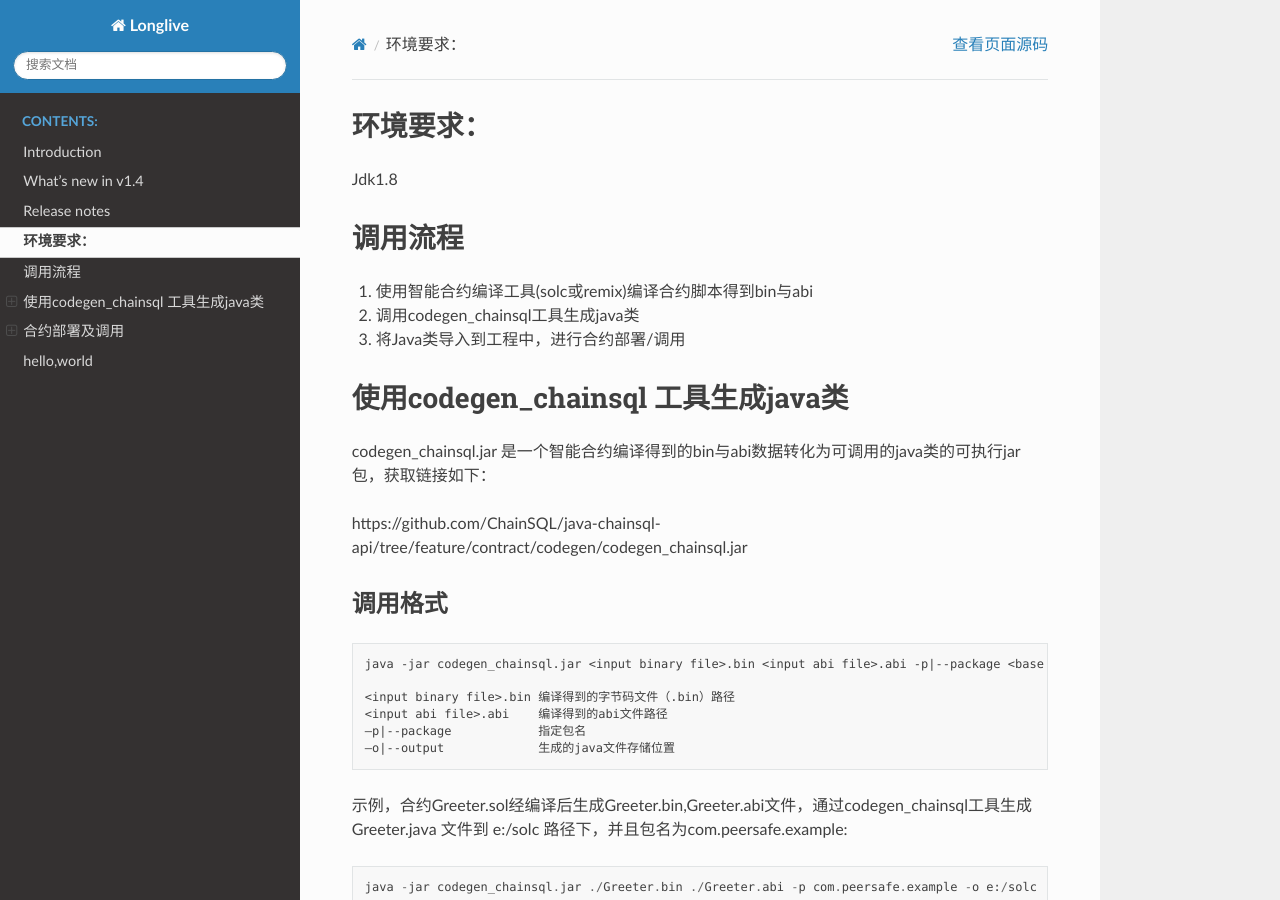
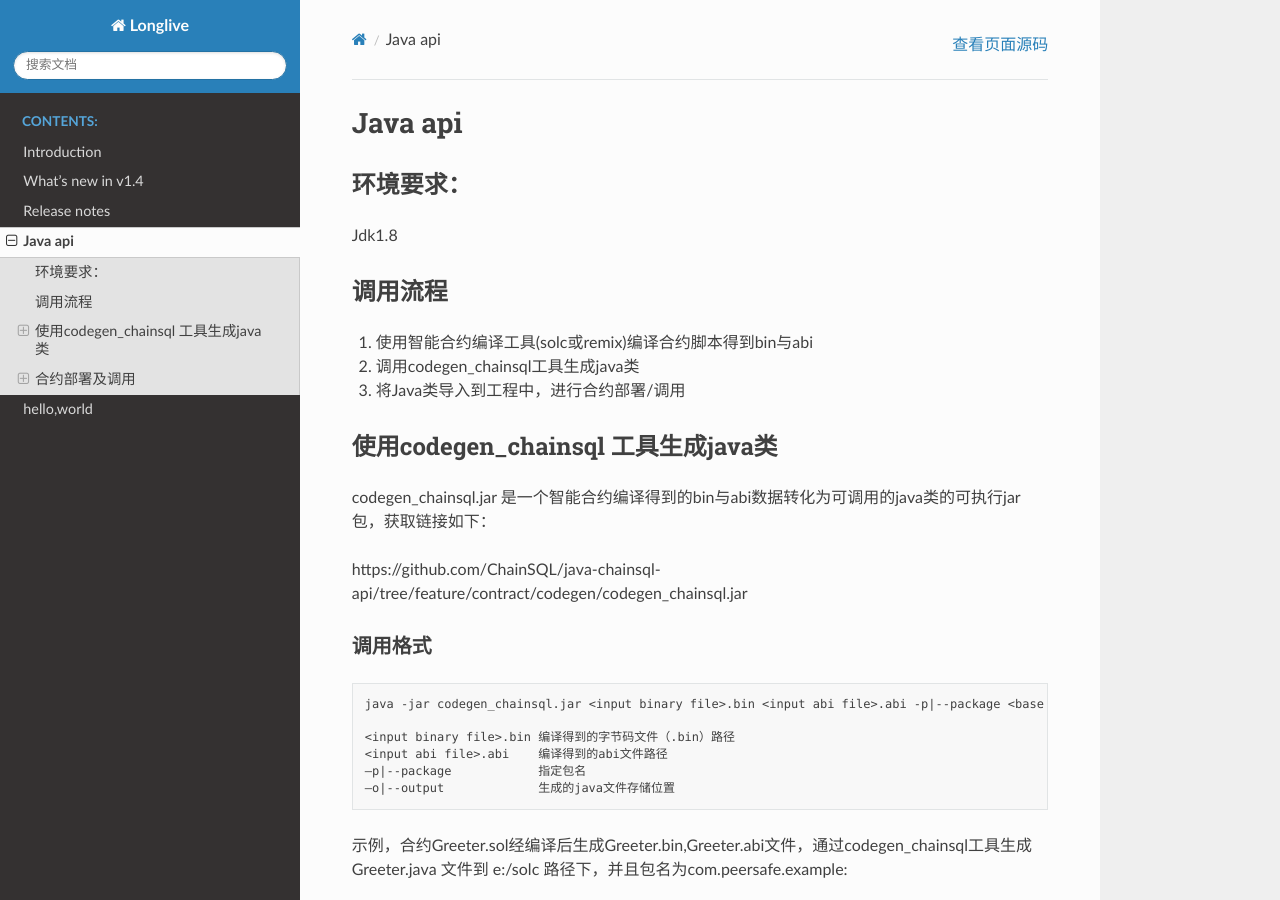
Before and after one commit to luleigreat/Longlive, a Sphinx documentation site: the page built from source/java.md, in a window 1280 px wide and 900 px high. Built offline with Sphinx 7.4.7 and the Read the Docs theme 2.0.0, drawn with Linux system fonts in a browser that asks for light colours.

Commit message:
upgrade java.md

````diff
--- a/source/java.md
+++ b/source/java.md
@@ -1,15 +1,16 @@
-# 环境要求：
+# Java api
+## 环境要求：
 Jdk1.8
-# 调用流程
+## 调用流程
 1.	使用智能合约编译工具(solc或remix)编译合约脚本得到bin与abi
 2.	调用codegen_chainsql工具生成java类
 3.	将Java类导入到工程中，进行合约部署/调用
 
-# 使用codegen_chainsql 工具生成java类
+## 使用codegen_chainsql 工具生成java类
 codegen_chainsql.jar 是一个智能合约编译得到的bin与abi数据转化为可调用的java类的可执行jar包，获取链接如下：
 
 https://github.com/ChainSQL/java-chainsql-api/tree/feature/contract/codegen/codegen_chainsql.jar
-## 调用格式
+### 调用格式
 ```
 java -jar codegen_chainsql.jar <input binary file>.bin <input abi file>.abi -p|--package <base package name> -o|--output <destination base directory>
 
@@ -23,9 +24,9 @@ java -jar codegen_chainsql.jar <input binary file>.bin <input abi file>.abi -p|-
 java -jar codegen_chainsql.jar ./Greeter.bin ./Greeter.abi -p com.peersafe.example -o e:/solc
 ```
 
-# 合约部署及调用
+## 合约部署及调用
 生成合约对应的java类后，就可以进行调用了，首先，需要初始化chainsql对象：
-## 1. 初始化chainsql对象：
+### 1. 初始化chainsql对象：
 ```
 Chainsql c = Chainsql.c;
 c.connect("ws://127.0.0.1:6007");
@@ -33,7 +34,7 @@ c.as(rootAddress, rootSecret);
 ```
 
 然后，可用同步/异步两种方式进行合约部署：
-## 2. 合约部署
+### 2. 合约部署
 同步
 ```
 //同步调用,共识通过返回
@@ -76,7 +77,7 @@ gasLimit | 用户提供的Gas上限
 initialDropsValue | （可选）当合约构造函数被 payable 关键字修饰时，可在合约部署时给合约打系统币（单位为drop)
 _greeting | 合约构造函数参数，当参数有多个时，依次向后排列
 
-## 3.合约调用
+### 3.合约调用
 当合约部署成功后，可调用合约中的其它方法，除了deploy方法可得到合约对象外，通常我们通过load方法，初始化合约对象：
 ```
 //合约加载
@@ -94,7 +95,7 @@ load方法的声明：
 chainsql | Chainsql对象
 contractAddress | 合约地址
 gasLimit | 用户提供的Gas上限
-### 3.1 改变合约状态的调用（交易）
+#### 3.1 改变合约状态的调用（交易）
 合约方法定义：
 ```
 function newGreeting(string _greeting) public {
@@ -118,7 +119,7 @@ contract.newGreeting("Well hello again3").submit(new Callback<JSONObject>() {
 	}
 });
 ```
-### 3.2 不改变合约状态的调用
+#### 3.2 不改变合约状态的调用
 合约方法定义：
 ```
 function greet() public view returns (string) {
@@ -144,7 +145,7 @@ greet.greet(new Callback<String>() {
 });
 ```
 
-## 4. 事件监控
+### 4. 事件监控
 这里只能实时监控正在触发的事件，不能根据indexed的值去过滤之前的log</p>
 合约方法定义：
 ```
@@ -170,7 +171,7 @@ contract.onModifiedEvents(new Callback<Greeter.ModifiedEventResponse>() {
 });
 
 ```
-## 5.通过fallback函数给合约打钱
+### 5.通过fallback函数给合约打钱
 在solidity中的可以定义一个fallback函数，它没有名字，没有参数，也没有返回值，且必须被 external 关键字修饰，这个方法一般用来在合约未定义转账方法的情况下给合约转账，前提是它必须被 payable 关键字修饰。
 ```
 function() external payable { }
@@ -186,7 +187,7 @@ contractAddress | 合约地址
 value | 要转移的ZXC数量，可包含小数
 gasLimit | 用户提供的Gas上限
 
-## 6.合约中调用新增的表相关指令
+### 6.合约中调用新增的表相关指令
 [合约示例](!https://github.com/ChainSQL/java-chainsql-api/blob/feature/contract/chainsql/src/main/resources/solidity/table/solidity-TableTxs.sol)
 
 [对应的java类文件](!https://github.com/ChainSQL/java-chainsql-api/tree/feature/contract/chainsql/src/test/java/com/peersafe/example/contract/DBTest.java)
````
